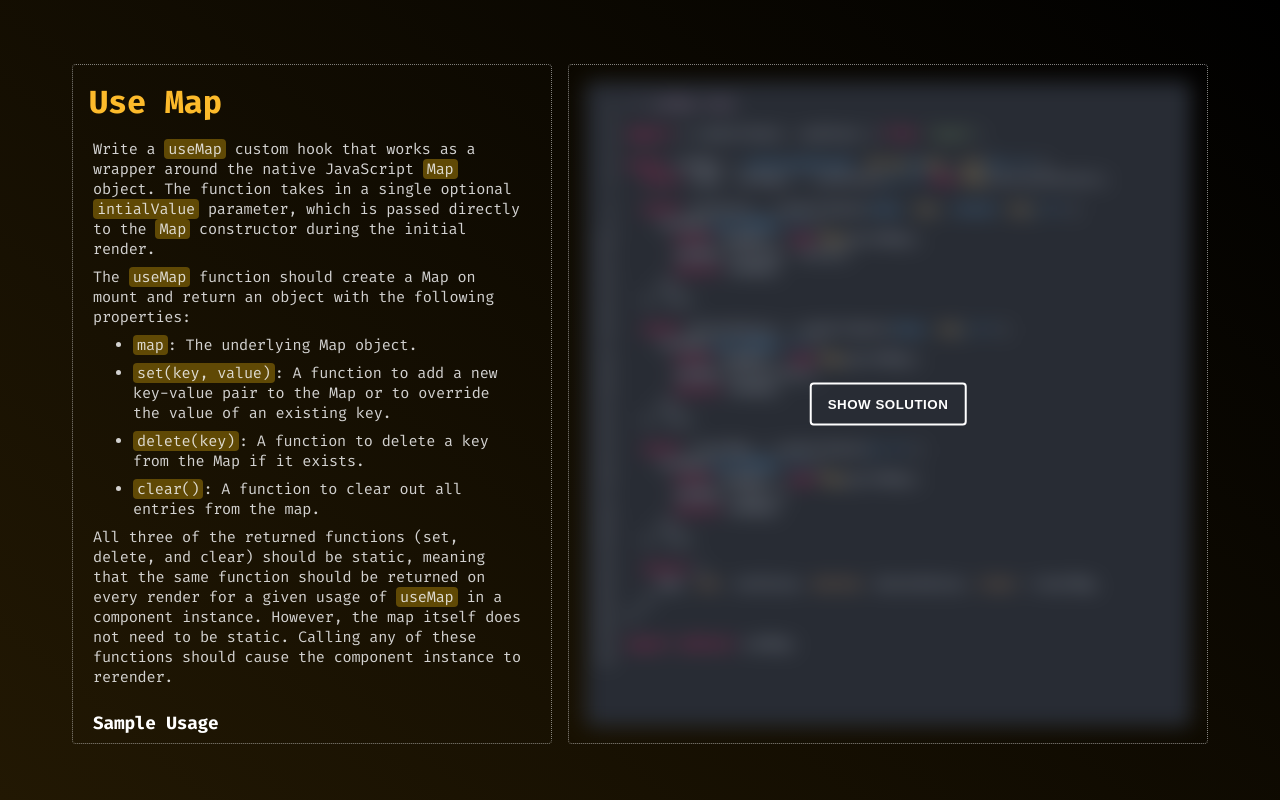
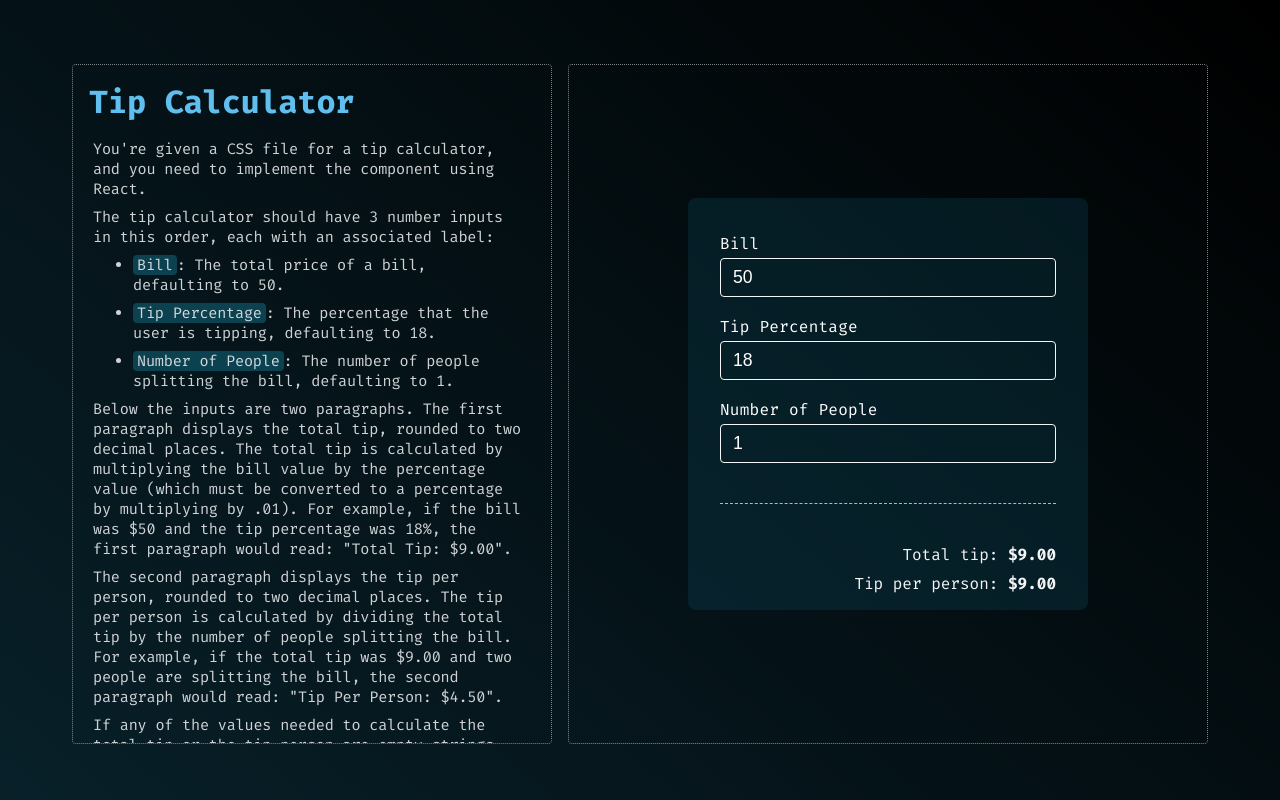
Before and after one commit to DemonDaddy22/frontend-expert, a React (Create React App) app: page / in a window 1280 px wide. Built offline with nearby package versions, Linux system fonts and the light colour scheme.

Commit message:
🚀 Implement Tip Calculator exercise (#115)
Co-authored-by: Rohan Gupta <rohan.gupta@gameskraft.com>

```diff
--- a/src/App.tsx
+++ b/src/App.tsx
@@ -1,13 +1,13 @@
 import React from 'react';
 import './App.scss';
-import UseMap from './components/UseMap';
+import TipCalculator from './components/TipCalculator';
 import ThemeContextProvider from './context/ThemeContext';
 
 function App() {
   return (
     <ThemeContextProvider>
       <div className='container'>
-        <UseMap />
+        <TipCalculator />
       </div>
     </ThemeContextProvider>
   );
--- /dev/null
+++ b/src/components/TipCalculator/components/Calculator/index.tsx
@@ -0,0 +1,101 @@
+import React, { useReducer } from 'react';
+import classes from './styles.module.scss';
+import FormGroup from '../../../UI/FormGroup';
+import Label from '../../../UI/Label';
+import Input from '../../../UI/Input';
+import Divider from '../../../UI/Divider';
+
+const ACTION_TYPE = Object.freeze({
+  UPDATE_BILL: 'UPDATE_BILL',
+  UPDATE_TIP: 'UPDATE_TIP',
+  UPDATE_PEOPLE: 'UPDATE_PEOPLE',
+});
+
+interface IState {
+  bill: number;
+  tip: number;
+  people: number;
+}
+
+interface IAction {
+  type: string;
+  value: number;
+}
+
+const reducer = (state: IState, action: IAction) => {
+  const { type, value } = action;
+
+  switch (type) {
+    case ACTION_TYPE.UPDATE_BILL:
+      return {
+        ...state,
+        bill: value,
+      };
+    case ACTION_TYPE.UPDATE_TIP:
+      return {
+        ...state,
+        tip: value,
+      };
+    case ACTION_TYPE.UPDATE_PEOPLE:
+      return {
+        ...state,
+        people: value,
+      };
+    default:
+      return state;
+  }
+};
+
+const Calculator: React.FC<Props> = () => {
+  const [state, dispatch] = useReducer(reducer, {
+    bill: 50,
+    tip: 18,
+    people: 1,
+  });
+
+  return (
+    <section className={classes.container}>
+      <FormGroup>
+        <Label htmlFor='bill'>Bill</Label>
+        <Input
+          id='bill'
+          type='number'
+          value={state.bill}
+          min={0}
+          onChange={(e) => dispatch({ type: ACTION_TYPE.UPDATE_BILL, value: Number(e.currentTarget.value || 0) })}
+        />
+      </FormGroup>
+      <FormGroup>
+        <Label htmlFor='tip'>Tip Percentage</Label>
+        <Input
+          id='tip'
+          type='number'
+          value={state.tip}
+          min={0}
+          onChange={(e) => dispatch({ type: ACTION_TYPE.UPDATE_TIP, value: Number(e.currentTarget.value || 0) })}
+        />
+      </FormGroup>
+      <FormGroup>
+        <Label htmlFor='people'>Number of People</Label>
+        <Input
+          id='people'
+          type='number'
+          value={state.people}
+          min={1}
+          onChange={(e) => dispatch({ type: ACTION_TYPE.UPDATE_PEOPLE, value: Number(e.currentTarget.value || 1) })}
+        />
+      </FormGroup>
+      <Divider className={classes.divider} />
+      <div className={classes.totalContainer}>
+        <p className={classes.total}>
+          Total tip: <strong>${(state.bill * state.tip * 0.01).toFixed(2)}</strong>
+        </p>
+        <p className={classes.total}>
+          Tip per person: <strong>${((state.bill * state.tip * 0.01) / state.people).toFixed(2)}</strong>
+        </p>
+      </div>
+    </section>
+  );
+};
+
+export default Calculator;
--- /dev/null
+++ b/src/components/TipCalculator/components/Calculator/styles.module.scss
@@ -0,0 +1,36 @@
+@import '../../../../constants/theme.scss';
+@import '../../../../utils/mixins.scss';
+
+.container {
+  @include spacing (1rem);
+  border-radius: 0.5rem;
+  background-color: rgba($color: $project-highlight-43, $alpha: 0.35);
+  width: 100%;
+  max-width: 25rem;
+  overflow: hidden;
+
+  @media screen and (min-width: 1200px) {
+    @include spacing (1rem 2rem);
+  }
+}
+
+.divider {
+  margin: 2rem 0 !important;
+  border-top: 1px dashed $grey-4;
+  height: 0;
+
+  @media screen and (min-width: 1200px) {
+    margin: 2.5rem 0 !important;
+  }
+}
+
+.totalContainer {
+  display: flex;
+  flex-direction: column;
+  gap: 0.5rem;
+  text-align: right;
+}
+
+.total {
+  color: $light;
+}
--- /dev/null
+++ b/src/components/TipCalculator/index.tsx
@@ -0,0 +1,57 @@
+import React from 'react';
+import classes from './styles.module.scss';
+import ProjectPage from '../ProjectPage';
+import { PROJECT_COLORS } from '../../constants/theme';
+import QuestionDetails from '../QuestionDetails';
+import Calculator from './components/Calculator';
+
+const TipCalculator: React.FC<Props> = () => {
+  return (
+    <ProjectPage background={PROJECT_COLORS.PROJECT43.background} containerClassName={classes.pageContainer}>
+      <QuestionDetails
+        title='Tip Calculator'
+        titleClassName={classes.questionTitle}
+        containerClassName={classes.questionDetails}
+        descriptionClassName={classes.questionDescription}>
+        <p>You're given a CSS file for a tip calculator, and you need to implement the component using React.</p>
+        <p>The tip calculator should have 3 number inputs in this order, each with an associated label:</p>
+        <ul>
+          <li>
+            <span className={classes.questionDescriptionHighlight}>Bill</span>: The total price of a bill, defaulting to
+            50.
+          </li>
+          <li>
+            <span className={classes.questionDescriptionHighlight}>Tip Percentage</span>: The percentage that the user
+            is tipping, defaulting to 18.
+          </li>
+          <li>
+            <span className={classes.questionDescriptionHighlight}>Number of People</span>: The number of people
+            splitting the bill, defaulting to 1.
+          </li>
+        </ul>
+        <p>
+          Below the inputs are two paragraphs. The first paragraph displays the total tip, rounded to two decimal
+          places. The total tip is calculated by multiplying the bill value by the percentage value (which must be
+          converted to a percentage by multiplying by .01). For example, if the bill was $50 and the tip percentage was
+          18%, the first paragraph would read: "Total Tip: $9.00".
+        </p>
+        <p>
+          The second paragraph displays the tip per person, rounded to two decimal places. The tip per person is
+          calculated by dividing the total tip by the number of people splitting the bill. For example, if the total tip
+          was $9.00 and two people are splitting the bill, the second paragraph would read: "Tip Per Person: $4.50".
+        </p>
+        <p>
+          If any of the values needed to calculate the total tip or the tip person are empty strings, then the resulting
+          numbers should be replaced by the "-" character without a "$". For example, the second paragraph might read
+          "Tip Per Person: -" in this case. For simplicity, you do not need to handle the case where a user types in 0
+          or a negative number for any of the inputs.
+        </p>
+      </QuestionDetails>
+      <section className={classes.solutionContainer}>
+        <Calculator />
+      </section>
+    </ProjectPage>
+  );
+};
+
+export default TipCalculator;
--- /dev/null
+++ b/src/components/TipCalculator/styles.module.scss
@@ -0,0 +1,73 @@
+@import '../../constants/theme.scss';
+@import '../../utils/mixins.scss';
+
+.pageContainer {
+  @media screen and (min-width: 992px) {
+    overflow-y: hidden;
+  }
+}
+
+.questionDetails {
+  @media screen and (min-width: 992px) {
+    max-width: 40rem;
+    max-height: 85vh;
+    overflow-y: auto;
+  }
+}
+
+.questionDescription {
+  @include spacing (0 0.25rem);
+  word-break: break-word;
+  white-space: break-spaces;
+}
+
+.questionTitle {
+  color: $project-header-43;
+}
+
+.break {
+  @include spacing ($margin: 0.5rem 0);
+}
+
+.questionDescriptionHighlight {
+  @include spacing (0 0.25rem);
+  background-color: $project-highlight-43;
+  border-radius: 0.25rem;
+}
+
+.codeBlock {
+  @include spacing (0.5rem 0.75rem);
+  overflow-x: auto;
+  border-radius: 0.5rem;
+
+  @media screen and (min-width: 992px) {
+    @include spacing (0.75rem 1rem);
+  }
+}
+
+.codeWrapper {
+  @include spacing (0.5rem 0);
+}
+
+.codeBlockHeader {
+  @include spacing (0.5rem 0);
+  color: $white;
+}
+
+.solutionContainer {
+  @include spacing (1rem);
+  border: 1px dotted rgba($color: $white, $alpha: 0.5);
+  border-radius: 0.25rem;
+  align-self: stretch;
+  flex: 1;
+
+  @media screen and (min-width: 992px) {
+    overflow-y: auto;
+    max-width: 40rem;
+    max-height: 85vh;
+    display: flex;
+    flex-direction: column;
+    align-items: center;
+    justify-content: center;
+  }
+}
--- a/src/constants/theme.scss
+++ b/src/constants/theme.scss
@@ -2,6 +2,7 @@ $black: #000000;
 $white: #FFFFFF;
 $light: #F4F5F6;
 $dark: #0D0E0E;
+$transparent: #00000000;
 
 $grey-1: #505050;
 $grey-2: #2F2F2F;
@@ -308,3 +309,8 @@ $project-highlight-41: #600519;
 $project-bg-42: linear-gradient(40deg, #221803 0%, $black 100%);
 $project-header-42: #FCBA2B;
 $project-highlight-42: #604905;
+
+// project-43
+$project-bg-43: linear-gradient(40deg, #082029 0%, $black 100%);
+$project-header-43: #60BFEE;
+$project-highlight-43: #0C4150;
--- a/src/constants/theme.ts
+++ b/src/constants/theme.ts
@@ -169,4 +169,7 @@ export const PROJECT_COLORS = {
   PROJECT42: {
     background: `linear-gradient(40deg, #221803 0%, ${COLORS.BLACK} 100%)`,
   },
+  PROJECT43: {
+    background: `linear-gradient(40deg, #082029 0%, ${COLORS.BLACK} 100%)`,
+  },
 };
```
Also changed, not shown: src/components/TipCalculator/README.md (added), 2 other files (tests, documents, lock files or other folders).
